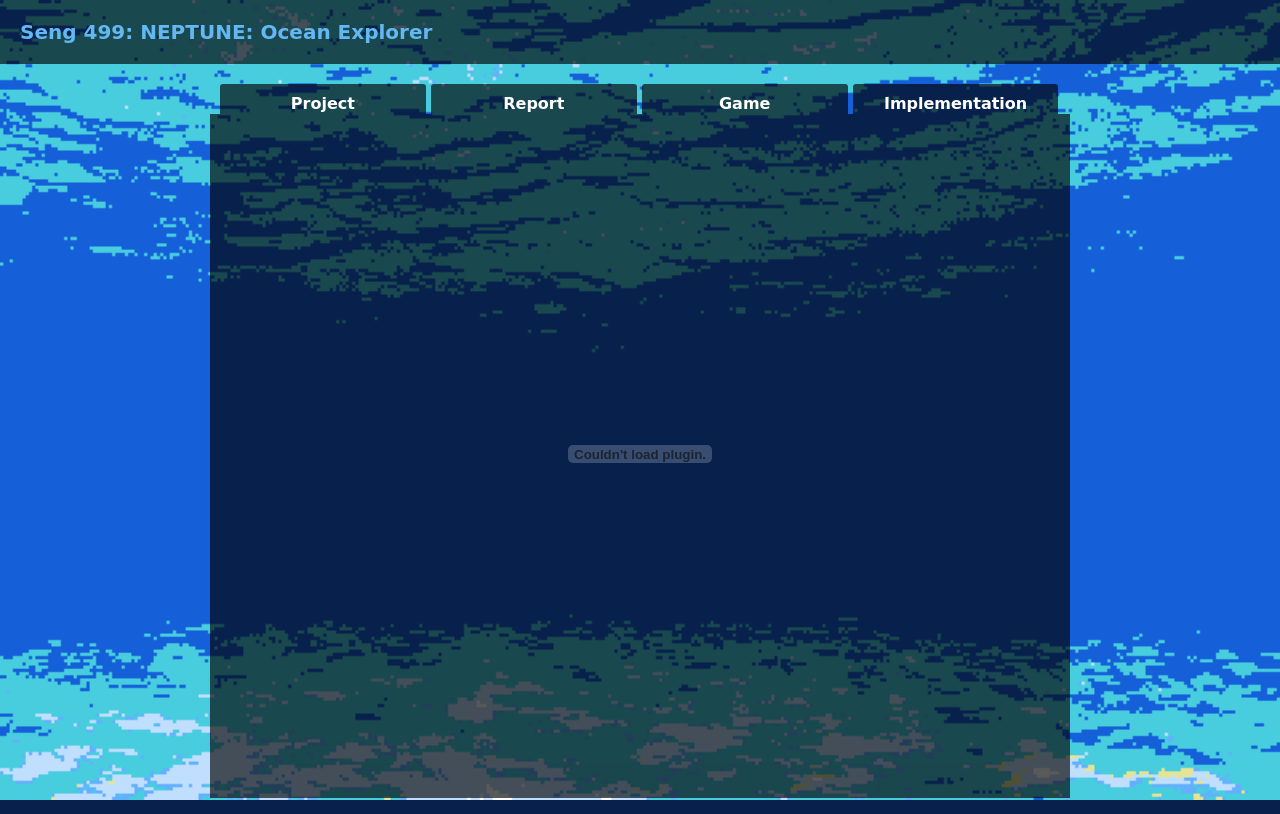
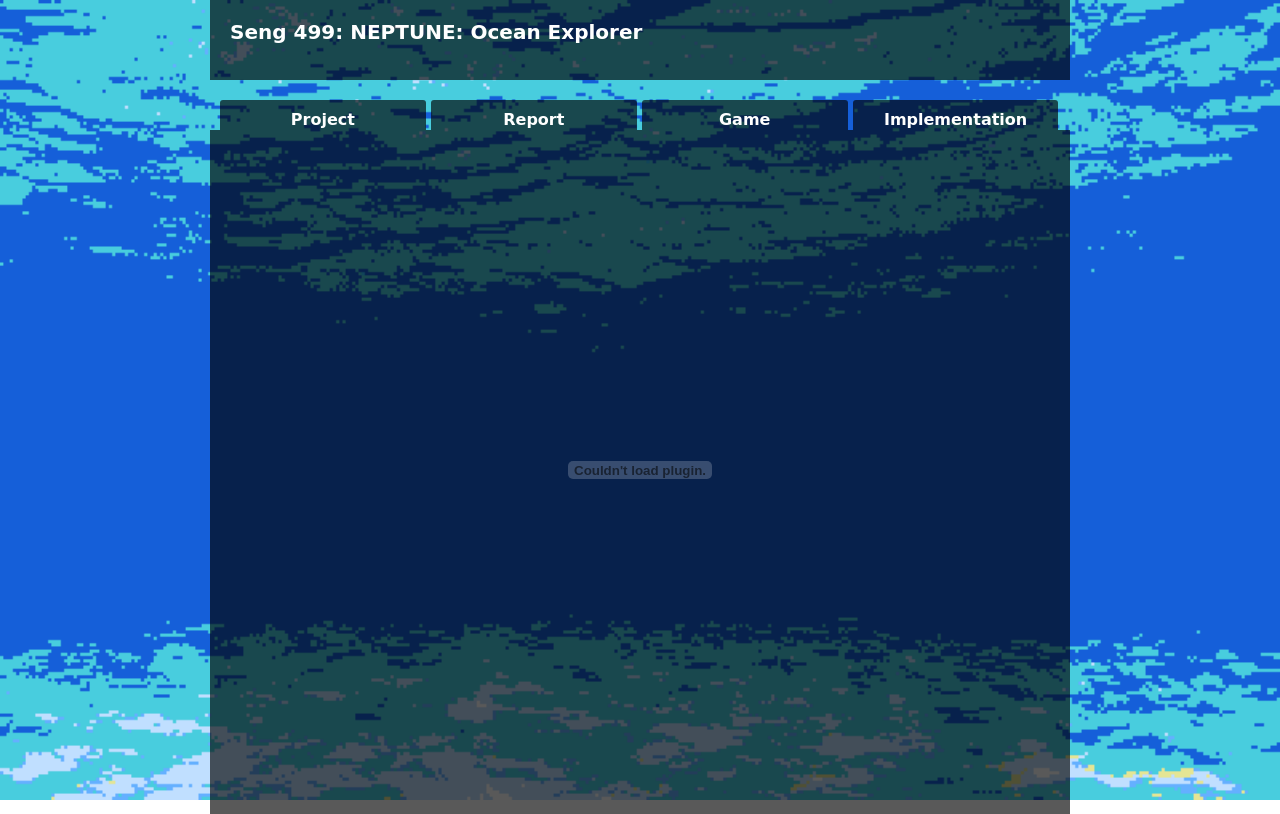
Before and after one commit to Lambwatt/499Website, a PHP site: page /game.php in a window 1280 px wide. Run offline with PHP 8.4, Linux system fonts and the light colour scheme.

Commit message:
Centered header

```diff
--- a/css/seng499.css
+++ b/css/seng499.css
@@ -27,6 +27,8 @@
   margin-left: auto;
   margin-right: auto;
   background-color: rgba(0, 0, 0, 0.65);
+  width: 860px;
+  height: 80px;
   font-size: 20px;
   font-weight: bold; }
   .title-bar a {
--- a/scss/seng499.scss
+++ b/scss/seng499.scss
@@ -29,6 +29,9 @@
 	@include centered;
 	@include transparent-background;
 	@include main-links;
+
+	width: $content-container-width;
+	height: 80px;
 
 	font-size: 20px;
 	font-weight: bold;
```
